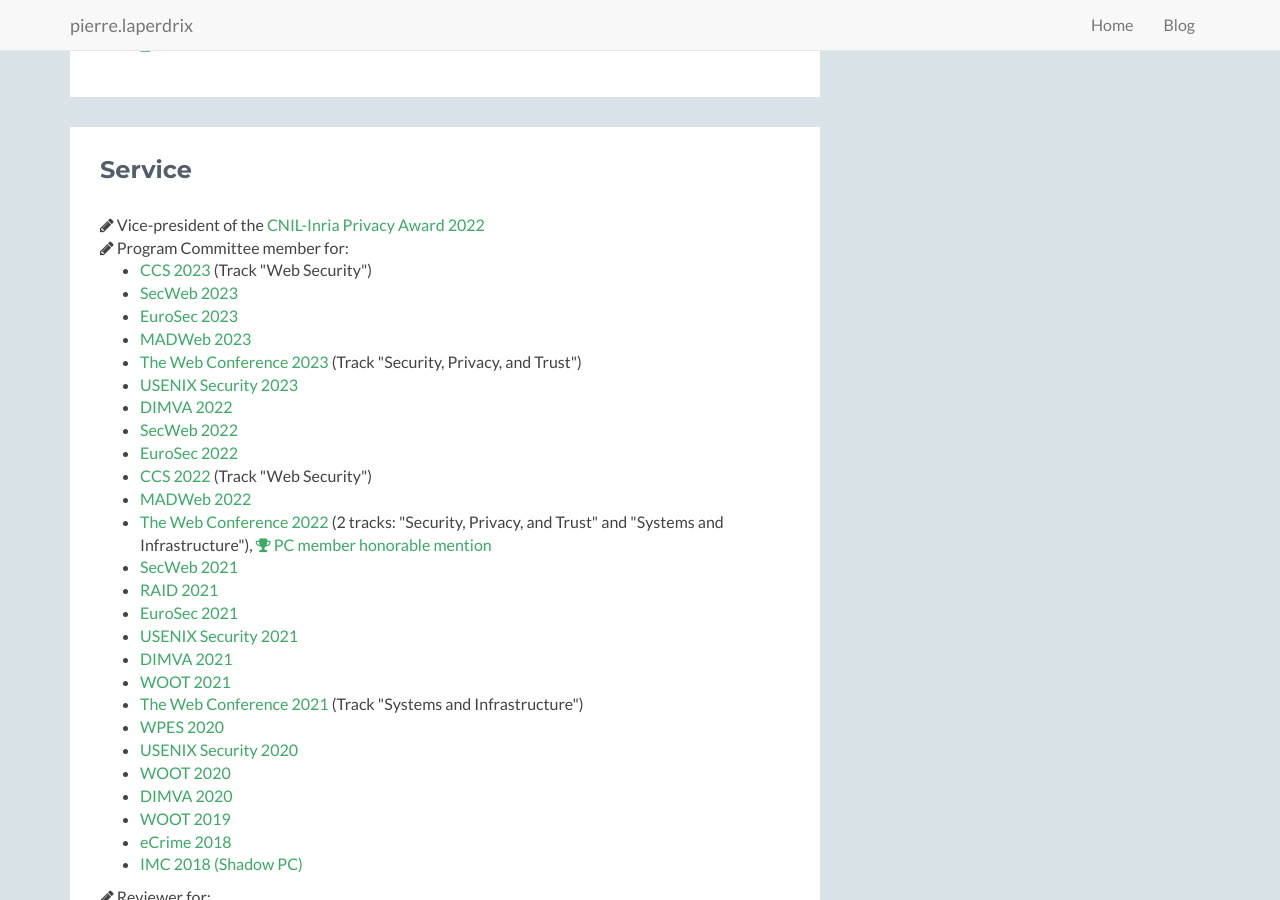
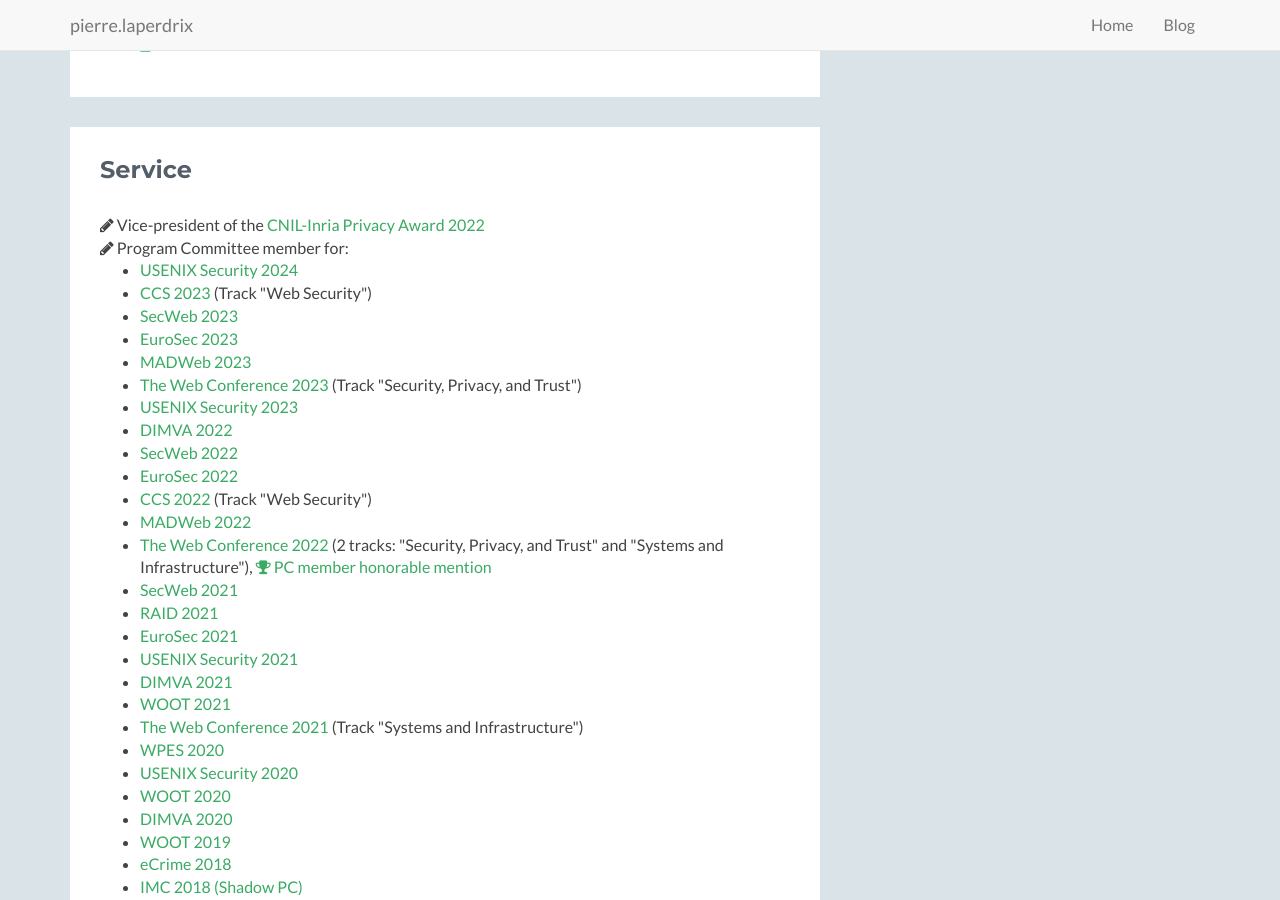
Before and after one commit to plaperdr/plaperdr.github.io, a Jekyll site: the page built from index.html, in a window 1280 px wide and 900 px high, scrolled down 5259 px. Built offline with Jekyll 4.4.1, drawn with Linux system fonts in a browser that asks for light colours.

Commit message:
Updating site

```diff
--- a/index.html
+++ b/index.html
@@ -371,6 +371,7 @@
                         <br>
                         <i class="fa fa-pencil"></i> Program Committee member for:
                         <ul>
+                            <li><a href="https://www.usenix.org/conference/usenixsecurity24" target="_blank">USENIX Security 2024</a></li>
                             <li><a href="https://www.sigsac.org/ccs/CCS2023/" target="_blank">CCS 2023</a> (Track "Web Security")</li>
                             <li><a href="https://secweb.work/" target="_blank">SecWeb 2023</a></li>
                             <li><a href="https://concordia-h2020.eu/eurosec-2023/" target="_blank">EuroSec 2023</a></li>
```
